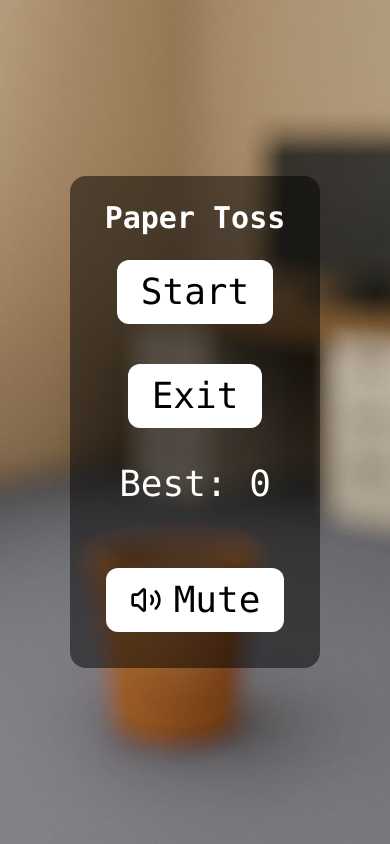
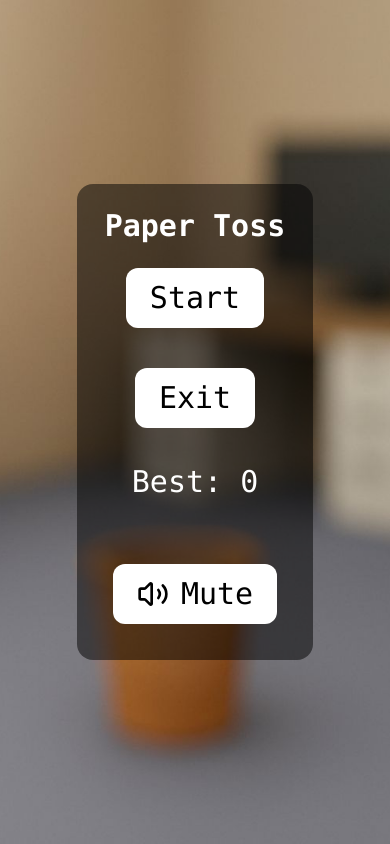
Before and after one commit to JonathanTylerWeber/paper-toss, a React app: page / in a window 390 px wide. Built offline with nearby package versions, Linux system fonts and the light colour scheme; the HTML template or start-up script is replaced by a standard one.

Commit message:
loading screen and fit on phone sizes

```diff
--- a/src/components/Interface.tsx
+++ b/src/components/Interface.tsx
@@ -81,7 +81,7 @@ export default function Interface() {
       )}
 
       {width <= 1024 && orientation == "landscape" && (
-        <div className="absolute z-10 p-4 text-white w-40">
+        <div className="absolute z-10 p-4 text-white w-40 ml-10">
           <div
             className="font-semibold font-mono flex flex-col gap-4 mb-10 w-full lg:text-3xl"
             onPointerDown={(e) => e.stopPropagation()}
@@ -161,7 +161,7 @@ export default function Interface() {
           absolute
           left-1/2 top-2/3 lg:top-3/4
           transform -translate-x-1/2
-          -translate-y-[20px]
+          -translate-y-[12px]
           lg:-translate-y-24
           flex flex-col items-center
           pointer-events-none z-10
@@ -183,7 +183,7 @@ export default function Interface() {
 
           {/* 3. Arrow  */}
           <div
-            className="origin-center"
+            className="origin-center hidden lg:block"
             style={{ transform: `rotate(${rotation}deg)` }}
           >
             <ArrowBigUp className=" size-6 lg:size-12 z-10" />
--- a/src/components/LoadingScreen.tsx
+++ b/src/components/LoadingScreen.tsx
@@ -10,13 +10,14 @@ export default function LoadingScreen() {
         flex
         items-center
         justify-center
+        z-40
       "
     >
       <div className="flex flex-col items-center space-y-6">
         <img
           src="/images/crumpledPaper.svg"
           alt="Crumpled Paper"
-          className="size-60 animate-bounce z-40"
+          className="size-40 lg:size-60 animate-bounce z-40"
         />
         <div className="flex justify-center gap-3 z-50">
           <p className="text-3xl md:text-5xl xl:text-7xl font-semibold font-mono">
--- a/src/components/StartScreen.tsx
+++ b/src/components/StartScreen.tsx
@@ -90,28 +90,28 @@ export default function StartScreen({ onStart }: Props) {
       "
         >
           <div className="bg-black/50 rounded-2xl p-6 lg:p-12 xl:p-10">
-            <h1 className="text-white text-3xl sm:text-4xl md:text-6xl xl:text-8xl text-center font-mono font-semibold">
+            <h1 className="text-white text-3xl sm:text-4xl lg:text-6xl xl:text-8xl text-center font-mono font-semibold">
               Paper Toss
             </h1>
             <div className="flex flex-col sm:flex-row gap-10 sm:gap-20 mt-6 justify-center items-center">
               <button
                 onPointerDown={handleStart}
                 onTouchStart={handleStart}
-                className="bg-white text-black font-mono text-4xl lg:text-6xl p-3 px-6 inline-block rounded-xl hover:bg-white/70"
+                className="bg-white text-black font-mono text-3xl lg:text-6xl p-3 px-6 inline-block rounded-xl hover:bg-white/70"
               >
                 Start
               </button>
-              <button className="bg-white text-black font-mono text-4xl lg:text-6xl p-3 px-6 w-auto rounded-xl hover:bg-white/70">
+              <button className="bg-white text-black font-mono text-3xl lg:text-6xl p-3 px-6 w-auto rounded-xl hover:bg-white/70">
                 Exit
               </button>
             </div>
-            <div className=" text-white font-mono text-4xl lg:text-6xl p-3 flex flex-col sm:flex-row items-center mt-6 gap-16">
+            <div className=" text-white font-mono text-3xl lg:text-6xl p-3 flex flex-col sm:flex-row items-center mt-6 gap-16">
               <p>
                 Best: <span>{bestScore}</span>
               </p>
               <button
                 onClick={() => setIsMuted(!isMuted)}
-                className="inline-flex items-center justify-center hover:text-gray-700 gap-3 bg-white text-black font-mono text-4xl lg:text-6xl  p-3 px-6 rounded-xl hover:bg-white/70"
+                className="inline-flex items-center justify-center hover:text-gray-700 gap-3 bg-white text-black font-mono text-3xl lg:text-6xl  p-3 px-6 rounded-xl hover:bg-white/70"
               >
                 {isMuted ? <VolumeX size={32} /> : <Volume2 size={32} />}
                 <span>{isMuted ? "Unmute" : "Mute"}</span>
--- a/src/utils/cameraTiers.ts
+++ b/src/utils/cameraTiers.ts
@@ -26,7 +26,7 @@ export const CAMERA_TIERS: CameraTier[] = [
   {
     maxWidth: 1024,
     orientation: "landscape",
-    preset: { fov: 35, pos: [0, 4.0, 8.5] },
+    preset: { fov: 28, pos: [0, 4.0, 9] },
   },
   {
     maxWidth: Infinity,
```
